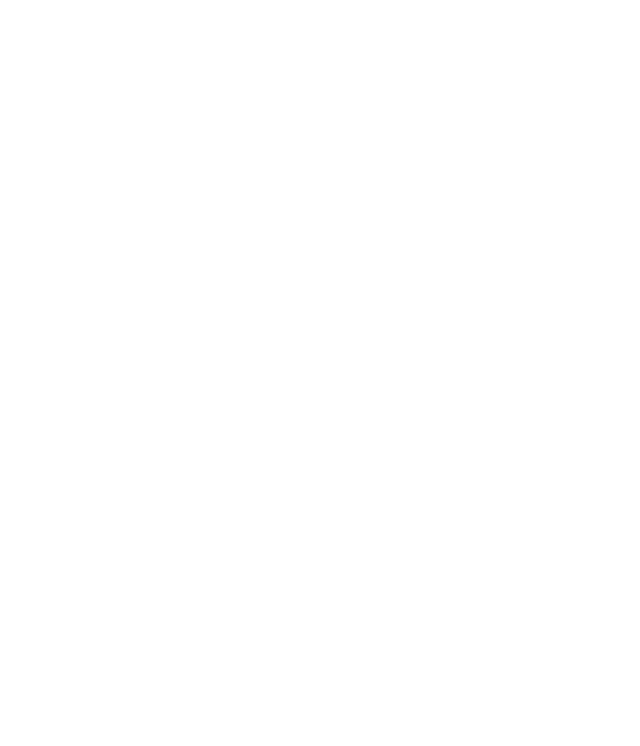
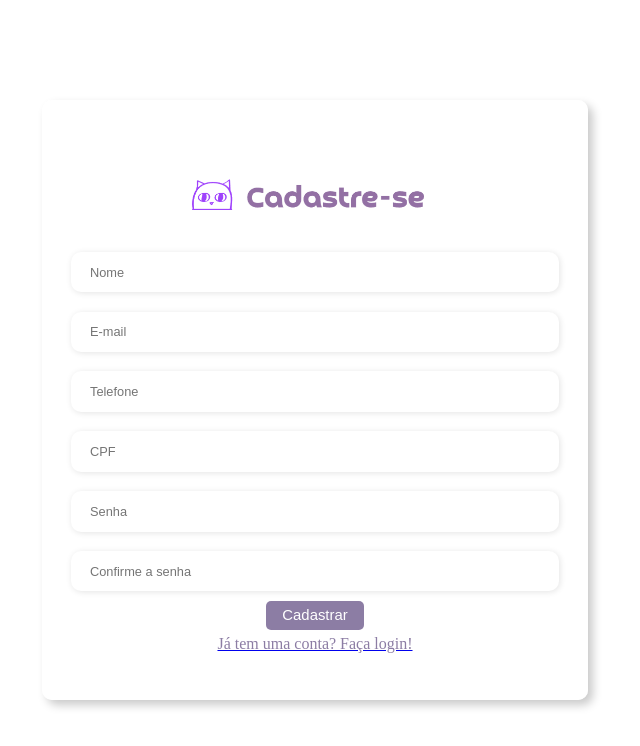
Before and after one commit to deborahwyny/projeto18-freela-front, a React (Vite) app: page /cadastro in a window 1280 px wide. Before the commit this address had no page. Shown: the top 746 px of the page, without its empty margins (325-965 px from the left). Built offline with nearby package versions, Linux system fonts and the light colour scheme.

Commit message:
formularios

```diff
--- a/src/App.jsx
+++ b/src/App.jsx
@@ -14,11 +14,11 @@
 
    <BrowserRouter>
     <Routes>
-    {/* <Route path="/" element={<Login />} /> */}
-    {/* <Route path="/" element={<Cadastro/>} /> */}
-    {/* <Route path="/" element={<Home />}/> */}
-    {/* <Route path="/" element={<CadastreGatinho />} /> */}
-    <Route path="/" element={<TutorPage />}/>
+    <Route path="/login" element={<Login />} />
+    <Route path="/cadastro" element={<Cadastro/>} />
+    <Route path="/" element={<Home />}/>
+    <Route path="/cadastre" element={<CadastreGatinho />} />
+    <Route path="/tutor" element={<TutorPage />}/>
     </Routes>
     </BrowserRouter>
 
--- a/src/pages/CadastreGatinho.jsx
+++ b/src/pages/CadastreGatinho.jsx
@@ -1,8 +1,37 @@
-import React from 'react';
+import React, { useState } from "react";
 import styled from 'styled-components';
-import Cadastre from "../assets/cadastre.png"
+import Cadastre from "../assets/cadastre.png";
+import { Link, useNavigate } from "react-router-dom";
+import apiAuth from "../services/apiAuth";
+
 
 export default function RegistrationCard() {
+
+
+  const [form, setForm] = useState({text: "", tutor: "", nome:"", telefone:"", url:"", valor:""})
+  const navigate = useNavigate()
+
+  function formulario(e){
+    setForm({...form, [e.target.name]:[e.target.value]})
+
+  }
+
+  function cadastreGatinho(){
+    e.preventDefault()
+    apiAuth.cadastreGatinho(form)
+      .then( res =>{
+        console.log(res.data)
+        navigate("/")
+
+      })
+      .catch(err =>{
+        console.log(err.response.data)
+        alert(err.response.data)
+
+
+      })
+  }
+
   return (
     <CenteredContainer>
       <Card>
@@ -11,19 +40,27 @@
           <Form>
             <FormGroup>
               <Label>Característica:</Label>
-              <Input type="text" />
+              <Input type="text" name= "text" value={form.text} required onChange={formulario}/>
             </FormGroup>
             <FormGroup>
               <Label>Nome do Tutor:</Label>
-              <Input type="text" />
+              <Input type="text" name= "tutor" value={form.tutor} required onChange={formulario}/>
             </FormGroup>
             <FormGroup>
               <Label>Nome do Gatinho:</Label>
-              <Input type="text" />
+              <Input type="text" name= "nome" value={form.nome} required onChange={formulario}/>
             </FormGroup>
             <FormGroup>
               <Label>Telefone de Contato:</Label>
-              <Input type="tel" />
+              <Input type="tel" name= "telefone" value={form.telefone} required onChange={formulario}/>
+            </FormGroup>
+            <FormGroup>
+              <Label>Url</Label>
+              <Input type="text" name= "url" value={form.url} required onChange={formulario}/>
+            </FormGroup>
+            <FormGroup>
+              <Label>Valor</Label>
+              <Input type="number" name= "valor" value={form.valor} required onChange={formulario}/>
             </FormGroup>
             <SubmitButton type="submit">Cadastrar</SubmitButton>
           </Form>
--- a/src/pages/Cadastro.jsx
+++ b/src/pages/Cadastro.jsx
@@ -19,14 +19,25 @@
 
     function cadastroLogin(e) {
         e.preventDefault()
-        navigate("/")
+        apiAuth.cadastro(form)
+          .then( res =>{
+            console.log(res.data)
+            navigate("/")
+
+          })
+          .catch(err =>{
+            console.log(err.response.data)
+            alert(err.response.data)
+
+
+          })
 
 
     }
 
     return (
         <ConteinerLogin>
-            <Form>
+            <Form onSubmit={cadastroLogin}>
                 <ImageContainer>
                     <CadastreImageStyled src={CadastreImage} alt="Imagem de Cadastre-se" />
                 </ImageContainer>
@@ -37,7 +48,7 @@
                 <Input placeholder="Senha" type="password" name="senha" value={form.senha} required onChange={formulario}/>
                 <Input placeholder="Confirme a senha" type="password" name="confirmaSenha" required value={form.confirmaSenha} onChange={formulario}/>
                     <SubmitButton type="submit">Cadastrar</SubmitButton>
-                    <Link to="/"><Login>Já tem uma conta? Faça login!</Login> </Link>
+                    <Link to="/login"><Login>Já tem uma conta? Faça login!</Login> </Link>
 
 
             </Form>
--- a/src/pages/Home.jsx
+++ b/src/pages/Home.jsx
@@ -34,7 +34,7 @@
             <NavItemLink href="/cats">Cats</NavItemLink>
           </NavItem>
           <NavItem>
-            <NavItemLink href="/">Cadastre</NavItemLink>
+            <NavItemLink href="/cadastre">Cadastre</NavItemLink>
           </NavItem>
         </NavItems>
       </Navbar>
--- a/src/pages/Login.jsx
+++ b/src/pages/Login.jsx
@@ -1,6 +1,7 @@
 import React, { useState } from "react";
 import styled from "styled-components";
-import { Link, useNavigate } from "react-router-dom"; import Logo from "../components/Logo";
+import { Link, useNavigate } from "react-router-dom";
+import Logo from "../components/Logo";
 import apiAuth from "../services/apiAuth";
 
 export default function Login() {
@@ -17,7 +18,7 @@
 
   function logando(e){
     e.preventDefault()
-    apiAuth.cadastro(form)
+    apiAuth.login(form)
       .then( res =>{
         console.log(res.data)
         navigate("/")
--- a/src/services/apiAuth.js
+++ b/src/services/apiAuth.js
@@ -13,6 +13,11 @@
     return promise;
 }
 
+function cadastreGatinho(body) {
+    const promise = axios.post(`${BASE_URL}/cadastro`, body);
+    return promise;
+}
 
-const apiAuth = {login,cadastro}
+
+const apiAuth = {login,cadastro, cadastreGatinho}
 export default apiAuth
```
